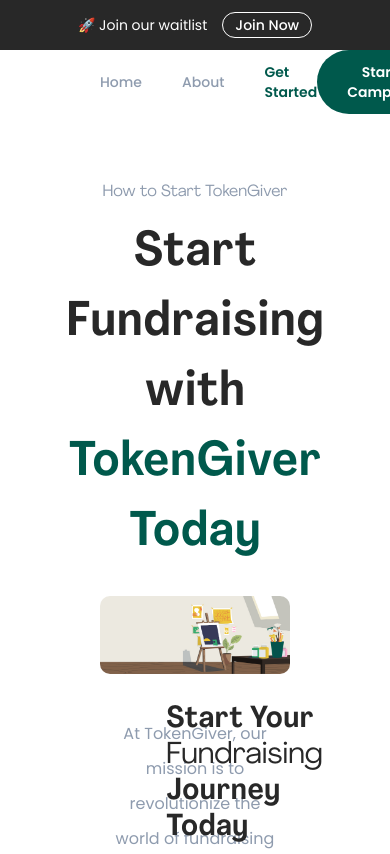
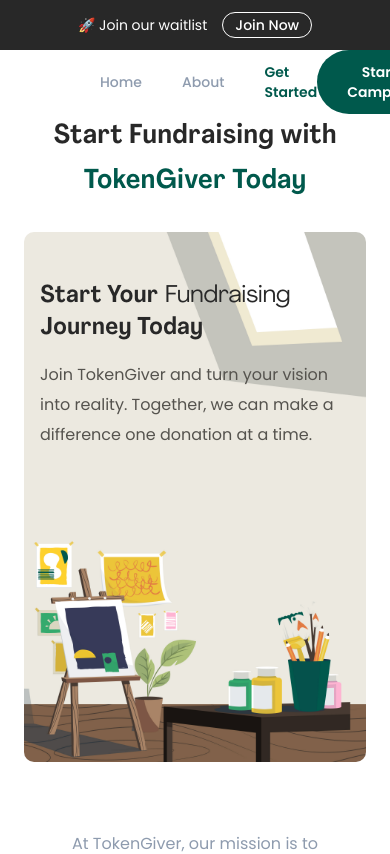
Before and after one commit to Token-Giver/token-giver-website, a Next.js app: page /learn in a window 390 px wide. Shown: the top 854 px of the page. Built offline with nearby package versions, Linux system fonts and the light colour scheme.

Commit message:
feat: enhance learn page hero section responsiveness and add mobile image

```diff
--- a/app/components/how-to-start-hero-section.tsx
+++ b/app/components/how-to-start-hero-section.tsx
@@ -1,45 +1,55 @@
+'use client';
+
+import useDimension from '@/app/utils/hooks/useWindowDimensions';
+
 function HowToStartHeroSection() {
+  const { width } = useDimension();
   return (
-    <div className="text-center pt-[180px] flex flex-col items-center px-[100px]">
-      <h4 className="font-AgrandirRegular text-ash text-base mb-[14px]">
+    <div className='text-center max-[430px]:pt-20 pt-24 md:pt-[180px] flex flex-col items-center px-[24px] sm:px-[40px]  lg:px-[100px]'>
+      <h4 className='font-AgrandirRegular text-ash text-sm sm:text-base mb-[14px]'>
         How to Start TokenGiver
       </h4>
-      <h1 className="font-AgrandirBold text-5xl leading-[70px] mb-10 text-raisin-black">
+      <h1 className='font-AgrandirBold  max-[430px]:text-[27px] text-4xl lg:text-5xl leading-[45px] sm:leading-[55px] lg:leading-[70px] mb-10 text-raisin-black'>
         Start Fundraising with
         <br />
-        <span className="text-primary">TokenGiver Today</span>
+        <span className='text-primary'>TokenGiver Today</span>
       </h1>
-      <div className="w-full relative mt-[-12px]">
-        <img
-          src="/how-to-start-illus.jpg"
-          className="w-full rounded-[10px]"
-          alt=""
-        />
-        <div className="max-w-[515px] absolute top-[106px] left-[66px] text-left">
-          <h3 className="font-AgrandirBold text-3xl text-raisin-black mb-4">
+
+      <div
+        className='w-full mt-[-12px] rounded-[10px] bg-cover bg-center max-[430px]:px-4 px-8 lg:px-14 max-[430px]:h-[530px] max-[690px]:h-[600px] h-[400px] md:h-[500px]'
+        style={{
+          backgroundImage:
+            width >= 690
+              ? "url('/how-to-start-illus.jpg')"
+              : "url('/how-to-start-illus-mobile.jpg')",
+        }}
+      >
+        <div className='max-[690px]:max-w-full max-[900px]:max-w-[49%] lg:max-w-[45%] text-left max-[690px]:mt-12 mt-14 md:mt-24'>
+          <h3 className='font-AgrandirBold text-2xl sm:text-3xl text-raisin-black mb-4'>
             Start Your
-            <span className="font-AgrandirRegular">
-              {" "}
+            <span className='font-AgrandirRegular'>
+              {' '}
               Fundraising
-              <br />{" "}
+              <br />{' '}
             </span>
             Journey Today
           </h3>
-          <p className="text-dark-grey text-base leading-[30px] max-w-[442px]">
+          <p className='text-dark-grey text-base leading-[30px] w-full max-w-[442px]'>
             Join TokenGiver and turn your vision into reality. Together, we can
             make a difference one donation at a time.
           </p>
         </div>
       </div>
-      <div className="px-[57px] pt-[42px]">
-        <p className="text-base text-ash leading-[35px] mb-[30px]">
+
+      <div className='sm:px-[57px] mt-16'>
+        <p className='text-base text-ash leading-[35px] mb-[30px]'>
           At TokenGiver, our mission is to revolutionize the world of
           fundraising by merging the best of blockchain technology with the
           spirit of giving. We aim to create a world where every donation is not
           only impactful but also secure, transparent, and accountable.
         </p>
-        <div className="flex justify-center items-center gap-x-3">
-          <button className="py-3 px-10 rounded-full bg-primary font-semibold text-base text-white">
+        <div className='flex justify-center items-center gap-x-3'>
+          <button className='py-3 px-10 rounded-full bg-primary font-semibold text-base text-white'>
             Create a Fundraiser
           </button>
         </div>
--- /dev/null
+++ b/app/utils/hooks/useWindowDimensions.ts
@@ -0,0 +1,23 @@
+import { useEffect, useState } from 'react';
+
+export default function useDimension() {
+  const [innerHeight, setInnerHeight] = useState(0);
+  const [innerWidth, setInnerWidth] = useState(0);
+  useEffect(() => {
+    if (typeof window !== 'undefined') {
+      setInnerHeight(window.innerHeight);
+      setInnerWidth(window.innerWidth);
+      window.addEventListener('resize', () => {
+        setInnerHeight(window.innerHeight);
+        setInnerWidth(window.innerWidth);
+      });
+      return () => {
+        window.removeEventListener('resize', () => {
+          setInnerHeight(window.innerHeight);
+          setInnerWidth(window.innerWidth);
+        });
+      };
+    }
+  }, []);
+  return { height: innerHeight, width: innerWidth };
+}
--- a/tailwind.config.ts
+++ b/tailwind.config.ts
@@ -1,34 +1,41 @@
-import type { Config } from "tailwindcss";
+import type { Config } from 'tailwindcss';
 
 export default {
   content: [
-    "./pages/**/*.{js,ts,jsx,tsx,mdx}",
-    "./components/**/*.{js,ts,jsx,tsx,mdx}",
-    "./app/**/*.{js,ts,jsx,tsx,mdx}",
+    './pages/**/*.{js,ts,jsx,tsx,mdx}',
+    './components/**/*.{js,ts,jsx,tsx,mdx}',
+    './app/**/*.{js,ts,jsx,tsx,mdx}',
   ],
   theme: {
+    screens: {
+      sm: '640px',
+      md: '768px',
+      lg: '1024px',
+      xl: '1280px',
+      '2xl': '1536px',
+    },
     fontFamily: {
-      sans: ["Poppins", "sans-serif"],
-      montserrat: ["Montserrat", "sans-serif"],
-      AgrandirBold: ["AgrandirBold", "sans-serif"],
-      AgrandirRegular: ["AgrandirRegular", "sans-serif"],
+      sans: ['Poppins', 'sans-serif'],
+      montserrat: ['Montserrat', 'sans-serif'],
+      AgrandirBold: ['AgrandirBold', 'sans-serif'],
+      AgrandirRegular: ['AgrandirRegular', 'sans-serif'],
     },
     extend: {
       colors: {
-        primary: "#00594C",
-        ash: "#8E9BAE",
-        jade: "#34AA6D",
-        "raisin-black": "#282828",
-        jonquil: "#FED12E",
-        "dark-grey": "#55534E",
-        "foreground-secondary": "#8E9BAE",
-        "foreground-primary": "#282828",
+        primary: '#00594C',
+        ash: '#8E9BAE',
+        jade: '#34AA6D',
+        'raisin-black': '#282828',
+        jonquil: '#FED12E',
+        'dark-grey': '#55534E',
+        'foreground-secondary': '#8E9BAE',
+        'foreground-primary': '#282828',
       },
       backgroundImage: {
         heroBg: "url('/hero-bg.png')",
       },
       boxShadow: {
-        "primary-black": "0px 0px 20px 0px rgba(18, 18, 18, 0.05)",
+        'primary-black': '0px 0px 20px 0px rgba(18, 18, 18, 0.05)',
       },
     },
   },
```
Also changed, not shown: public/how-to-start-illus-mobile.jpg (added).
